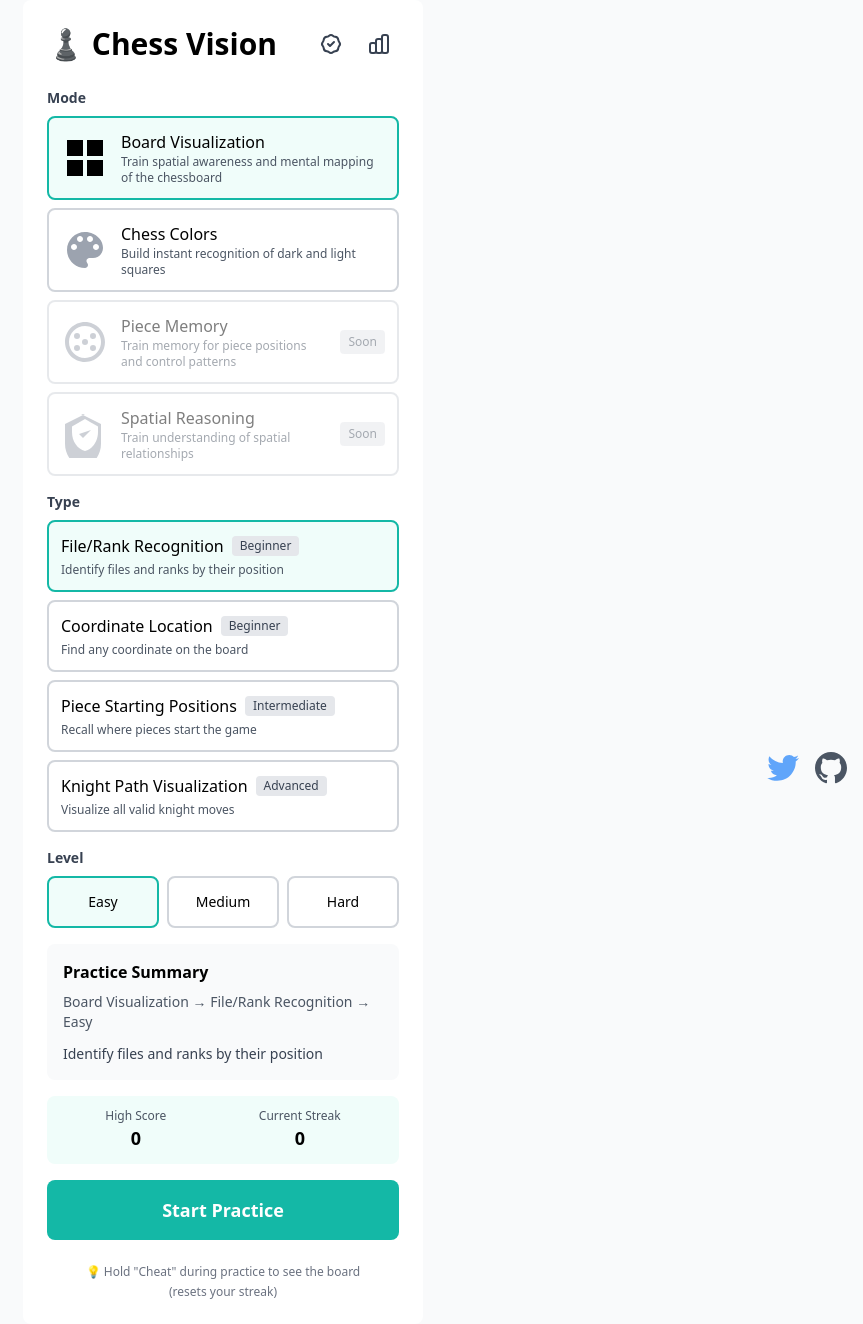
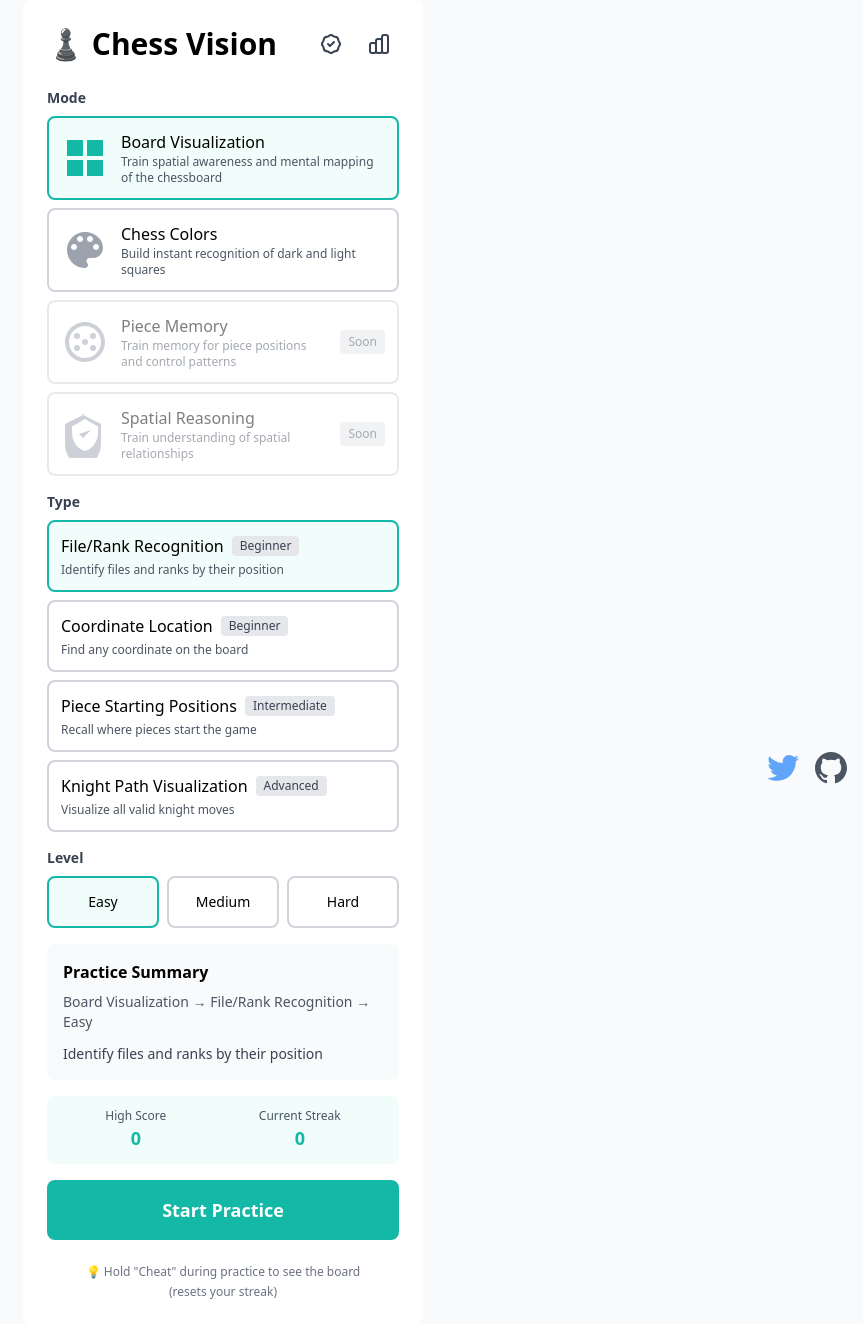
Before and after one commit to AifaDev/chess-square-color, a React (Vite) app: page / in a window 1280 px wide. Shown: the whole page, without its empty margins (417-1280 px from the left). Built offline with nearby package versions, Linux system fonts and the light colour scheme.

Commit message:
select icon color fix

```diff
--- a/src/pages/Home.tsx
+++ b/src/pages/Home.tsx
@@ -181,27 +181,31 @@ const Home: React.FC<HomeProps> = ({
   // Get button colors based on selected mode (avoid green/yellow/red)
   const buttonColors: Record<
     string,
-    { bg: string; hover: string; active: string }
+    { bg: string; hover: string; active: string; text: string }
   > = {
     "Chess Colors": {
       bg: "bg-blue-500",
       hover: "hover:bg-blue-600",
       active: "active:bg-blue-700",
+      text: "text-blue-500",
     },
     "Board Visualization": {
       bg: "bg-teal-500",
       hover: "hover:bg-teal-600",
       active: "active:bg-teal-700",
+      text: "text-teal-500",
     },
     "Piece Memory": {
       bg: "bg-violet-500",
       hover: "hover:bg-violet-600",
       active: "active:bg-violet-700",
+      text: "text-violet-500",
     },
     "Spatial Reasoning": {
       bg: "bg-pink-500",
       hover: "hover:bg-pink-600",
       active: "active:bg-pink-700",
+      text: "text-pink-500",
     },
   };
 
@@ -209,6 +213,7 @@ const Home: React.FC<HomeProps> = ({
     bg: "bg-blue-500",
     hover: "hover:bg-blue-600",
     active: "active:bg-blue-700",
+    text: "text-blue-500",
   };
 
   return (
@@ -275,8 +280,7 @@ const Home: React.FC<HomeProps> = ({
                 modeMastered && selectedMode.id === mode.id
                   ? "text-yellow-600"
                   : selectedMode.id === mode.id
-                  ? buttonColors[mode.name]?.bg.replace("bg-", "text-") ||
-                    "text-gray-600"
+                  ? buttonColors[mode.name]?.text || "text-gray-600"
                   : "text-gray-400";
 
               return (
@@ -511,8 +515,7 @@ const Home: React.FC<HomeProps> = ({
             <div className="text-xs text-gray-600">High Score</div>
             <div
               className={`text-lg font-bold ${
-                buttonColors[selectedMode.name]?.bg.replace("bg-", "text-") ||
-                "text-blue-600"
+                buttonColors[selectedMode.name]?.text || "text-blue-600"
               }`}
             >
               {highScore}
@@ -523,8 +526,7 @@ const Home: React.FC<HomeProps> = ({
               <div className="text-xs text-gray-600">Current Streak</div>
               <div
                 className={`text-lg font-bold ${
-                  buttonColors[selectedMode.name]?.bg.replace("bg-", "text-") ||
-                  "text-blue-600"
+                  buttonColors[selectedMode.name]?.text || "text-blue-600"
                 }`}
               >
                 {currentStreak}
```
